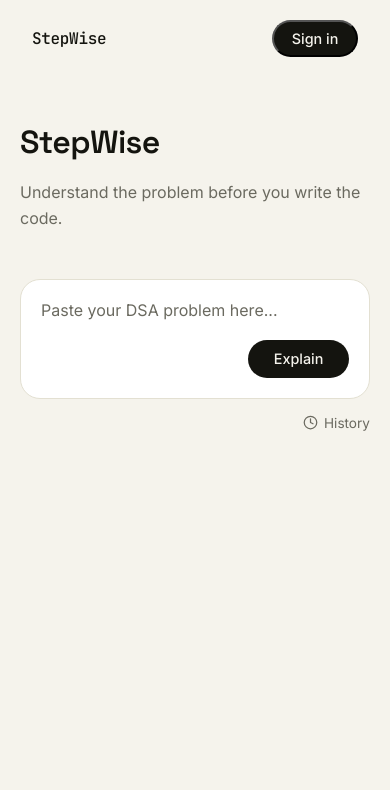
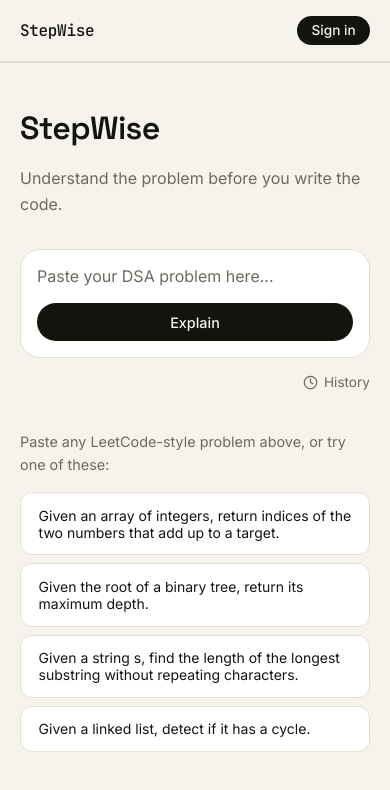
Before and after one commit to Bhatia612/StepWise, a React (Vite) app in the folder frontend/: page / in a window 390 px wide. Shown: the top 790 px of the page. Built offline with nearby package versions, Linux system fonts and the light colour scheme; no server answers.

Commit message:
feat: added empty state with example problems; refined responsive design and cleaned up SCSS across all components

```diff
--- /dev/null
+++ b/frontend/src/features/explainer/components/EmptyState.jsx
@@ -0,0 +1,31 @@
+import "../styles/EmptyState.scss";
+
+const EXAMPLE_PROBLEMS = [
+  "Given an array of integers, return indices of the two numbers that add up to a target.",
+  "Given the root of a binary tree, return its maximum depth.",
+  "Given a string s, find the length of the longest substring without repeating characters.",
+  "Given a linked list, detect if it has a cycle.",
+];
+
+const EmptyState = ({ onSelect }) => {
+  return (
+    <div className="empty-state">
+      <p className="empty-state__prompt">
+        Paste any LeetCode-style problem above, or try one of these:
+      </p>
+      <div className="empty-state__examples">
+        {EXAMPLE_PROBLEMS.map((problem, index) => (
+          <button
+            key={index}
+            className="empty-state__example"
+            onClick={() => onSelect(problem)}
+          >
+            {problem}
+          </button>
+        ))}
+      </div>
+    </div>
+  );
+};
+
+export default EmptyState;
--- a/frontend/src/features/explainer/pages/ExplainerPage.jsx
+++ b/frontend/src/features/explainer/pages/ExplainerPage.jsx
@@ -6,6 +6,7 @@
 import ExplanationCard from "../components/ExplanationCard";
 import HistoryToggle from "../components/HistoryToggle";
 import HistoryList from "../components/HistoryList";
+import EmptyState from "../components/EmptyState";
 import "../styles/ExplainerPage.scss";
 
 const ExplainerPage = () => {
@@ -43,6 +44,7 @@
   };
 
   const displayedExplanation = selected || data;
+  const showEmptyState = !displayedExplanation && !loading && !showingHistory;
 
   return (
     <div className="explainer-page">
@@ -72,6 +74,8 @@
           error={historyError}
           onSelect={handleSelect}
         />
+      ) : showEmptyState ? (
+        <EmptyState onSelect={handleExplainSubmit} />
       ) : (
         <ExplanationCard explanation={displayedExplanation} />
       )}
--- /dev/null
+++ b/frontend/src/features/explainer/styles/EmptyState.scss
@@ -0,0 +1,30 @@
+.empty-state {
+  margin-top: 2.5rem;
+
+  &__prompt {
+    font-size: 0.9rem;
+    color: var(--muted);
+    margin-bottom: 1rem;
+  }
+
+  &__examples {
+    display: flex;
+    flex-direction: column;
+    gap: 0.5rem;
+  }
+
+  &__example {
+    text-align: left;
+    background: var(--surface);
+    border: 1px solid var(--border);
+    border-radius: var(--radius-md);
+    padding: 0.85rem 1.1rem;
+    font-size: 0.875rem;
+    color: var(--ink);
+    transition: border-color 0.15s ease;
+
+    &:hover {
+      border-color: var(--ink);
+    }
+  }
+}
--- a/frontend/src/features/explainer/styles/ExplainerPage.scss
+++ b/frontend/src/features/explainer/styles/ExplainerPage.scss
@@ -21,25 +21,6 @@
     color: var(--muted);
   }
 
-  .history-toggle {
-    display: flex;
-    align-items: center;
-    gap: 0.4rem;
-    background: none;
-    border: none;
-    font-size: 0.85rem;
-    color: var(--muted);
-    cursor: pointer;
-
-    &:hover {
-      color: var(--ink);
-    }
-
-    svg {
-      flex-shrink: 0;
-    }
-  }
-
   &__toggle-row {
     display: flex;
     justify-content: flex-end;
@@ -53,25 +34,40 @@
   }
 
   &__back {
-    background: none;
-    border: none;
     color: var(--muted);
     font-size: 0.9rem;
     margin: 1rem 0;
-    cursor: pointer;
 
     &:hover {
       color: var(--ink);
     }
   }
-}
 
-@media (max-width: 480px) {
-  .explainer-page {
+  @media (max-width: 480px) {
     padding: 2.5rem 1.25rem 4rem;
 
     &__title {
       font-size: 2rem;
     }
+
+    &__hero {
+      margin-bottom: 2rem;
+    }
   }
 }
+
+.history-toggle {
+  display: flex;
+  align-items: center;
+  gap: 0.4rem;
+  font-size: 0.85rem;
+  color: var(--muted);
+
+  &:hover {
+    color: var(--ink);
+  }
+
+  svg {
+    flex-shrink: 0;
+  }
+}
--- a/frontend/src/features/explainer/styles/ExplanationCard.scss
+++ b/frontend/src/features/explainer/styles/ExplanationCard.scss
@@ -77,6 +77,7 @@
     font-size: 0.95rem;
     color: var(--ink);
     line-height: 1.7;
+    word-break: break-word;
   }
 
   &__trace {
@@ -103,12 +104,14 @@
     border-radius: var(--radius-sm);
     height: fit-content;
     white-space: nowrap;
+    flex-shrink: 0;
   }
 
   &__trace-detail {
     font-size: 0.9rem;
     color: var(--ink);
     line-height: 1.6;
+    word-break: break-word;
   }
 
   &__trace-note {
@@ -144,6 +147,7 @@
     color: var(--ink);
     padding: 0.4rem 0;
     border-bottom: 1px solid var(--border);
+    word-break: break-word;
 
     &:last-child {
       border-bottom: none;
@@ -185,30 +189,31 @@
     color: var(--muted);
     line-height: 1.5;
   }
-}
 
-@media (max-width: 480px) {
-  .explanation-card {
+  @media (max-width: 480px) {
+    margin-top: 2rem;
+
+    &__meta {
+      flex-wrap: wrap;
+    }
+
     &__complexity {
       flex-direction: column;
       gap: 1.5rem;
     }
 
-    &__meta {
-      flex-wrap: wrap;
-    }
-
     &__trace-row {
       flex-direction: column;
       gap: 0.4rem;
-
-       & > * {
-        width: fit-content;
-       }
     }
 
     &__trace-step {
       white-space: normal;
+      align-self: flex-start;
+    }
+
+    &__complexity-value {
+      font-size: 1.2rem;
     }
   }
 }
--- a/frontend/src/features/explainer/styles/HistoryList.scss
+++ b/frontend/src/features/explainer/styles/HistoryList.scss
@@ -1,56 +1,5 @@
 .history-list {
   margin-top: 1.5rem;
-
-  &__searchbar {
-    display: flex;
-    align-items: center;
-    gap: 0.6rem;
-    background: var(--surface);
-    border: 1px solid var(--border);
-    border-radius: var(--radius-md);
-    padding: 0.65rem 1rem;
-    margin-bottom: 1rem;
-
-    input {
-      border: none;
-      outline: none;
-      background: transparent;
-      width: 100%;
-      font-size: 0.9rem;
-      color: var(--ink);
-
-      &::placeholder {
-        color: var(--muted);
-      }
-    }
-  }
-
-  &__search-icon {
-    color: var(--muted);
-    flex-shrink: 0;
-  }
-
-  &__filters {
-    display: flex;
-    gap: 0.5rem;
-    margin-bottom: 1.5rem;
-  }
-
-  &__filter {
-    font-size: 0.8rem;
-    font-weight: 500;
-    color: var(--ink);
-    background: var(--surface);
-    border: 1px solid var(--border);
-    border-radius: var(--radius-pill);
-    padding: 0.4rem 0.9rem;
-
-    &--active {
-      background: var(--ink);
-      color: var(--bg);
-      border-color: var(--ink);
-    }
-  }
 
   &__group {
     margin-bottom: 1.5rem;
@@ -89,11 +38,11 @@
     border-radius: var(--radius-md);
     padding: 0.85rem 1.1rem;
     margin-bottom: 0.5rem;
-    transition: all 0.3s ease;
+    transition: border-color 0.15s ease, margin-left 0.15s ease;
 
     &:hover {
       border-color: var(--ink);
-      margin-left: .3rem;
+      margin-left: 0.3rem;
     }
   }
 
@@ -130,11 +79,16 @@
     color: var(--muted);
     text-align: center;
   }
-}
 
+  @media (max-width: 480px) {
+    &__item {
+      padding: 0.75rem 0.9rem;
 
-@media (max-width: 480px) {
-  .history-list {
+      &:hover {
+        margin-left: 0;
+      }
+    }
+
     &__problem {
       font-size: 0.85rem;
     }
--- a/frontend/src/features/explainer/styles/ProblemInput.scss
+++ b/frontend/src/features/explainer/styles/ProblemInput.scss
@@ -6,7 +6,6 @@
 
   textarea {
     width: 100%;
-    border: none;
     outline: none;
     resize: none;
     font-size: 1rem;
@@ -29,7 +28,6 @@
   &__button {
     background: var(--ink);
     color: var(--bg);
-    border: none;
     padding: 0.65rem 1.6rem;
     border-radius: var(--radius-pill);
     font-size: 0.9rem;
@@ -45,4 +43,17 @@
       cursor: not-allowed;
     }
   }
+
+  @media (max-width: 480px) {
+    padding: 1rem;
+
+    &__button {
+      width: 100%;
+      text-align: center;
+    }
+
+    &__footer {
+      margin-top: 0.6rem;
+    }
+  }
 }
--- a/frontend/src/shared/styles/AuthModal.scss
+++ b/frontend/src/shared/styles/AuthModal.scss
@@ -20,10 +20,7 @@
     position: absolute;
     top: 1.25rem;
     right: 1.25rem;
-    background: none;
-    border: none;
     color: var(--muted);
-    cursor: pointer;
 
     &:hover {
       color: var(--ink);
@@ -80,7 +77,6 @@
   &__submit {
     background: var(--ink);
     color: var(--bg);
-    border: none;
     padding: 0.65rem;
     border-radius: var(--radius-pill);
     font-size: 0.9rem;
@@ -96,11 +92,8 @@
       cursor: not-allowed;
     }
   }
-}
 
-
-@media (max-width: 600px) {
-  .auth-modal {
+  @media (max-width: 600px) {
     padding: 2rem 1.5rem;
     width: 92%;
 
@@ -113,5 +106,10 @@
       width: 100%;
       height: 1px;
     }
+
+    &__submit {
+      width: 100%;
+      text-align: center;
+    }
   }
 }
--- a/frontend/src/shared/styles/Navbar.scss
+++ b/frontend/src/shared/styles/Navbar.scss
@@ -4,6 +4,7 @@
   justify-content: space-between;
   padding: 1.25rem 2rem;
   background: var(--bg);
+  border-bottom: 2px solid var(--border);
   position: sticky;
   top: 0;
   z-index: 10;
@@ -43,4 +44,17 @@
       }
     }
   }
+
+  @media (max-width: 480px) {
+    padding: 1rem 1.25rem;
+
+    &__links {
+      gap: 1rem;
+    }
+
+    &__link--accent {
+      padding: 0.4rem 0.9rem;
+      font-size: 0.85rem;
+    }
+  }
 }
--- a/frontend/src/shared/styles/_global.scss
+++ b/frontend/src/shared/styles/_global.scss
@@ -11,13 +11,26 @@
   color: var(--ink);
   font-family: var(--font-body);
   line-height: 1.6;
+  -webkit-font-smoothing: antialiased;
 }
 
 button {
   font-family: var(--font-body);
   cursor: pointer;
+  border: none;
+  background: none;
+  padding: 0;
 }
 
-textarea, input {
+textarea,
+input {
   font-family: var(--font-body);
+  border: none;
+  background: none;
 }
+
+img,
+svg {
+  display: block;
+  max-width: 100%;
+}
--- a/frontend/src/shared/styles/_tokens.scss
+++ b/frontend/src/shared/styles/_tokens.scss
@@ -1,3 +1,7 @@
+// Breakpoints
+// --mobile:  480px
+// --tablet:  768px
+
 :root {
   --bg: #F5F3EC;
   --surface: #FFFFFF;
@@ -7,7 +11,6 @@
   --accent-soft: #EAF5C9;
   --accent-ink: #14140F;
   --border: #E3E0D2;
-  --black: #14140F;
 
   --font-display: "Space Grotesk", sans-serif;
   --font-body: "Inter", sans-serif;
```
